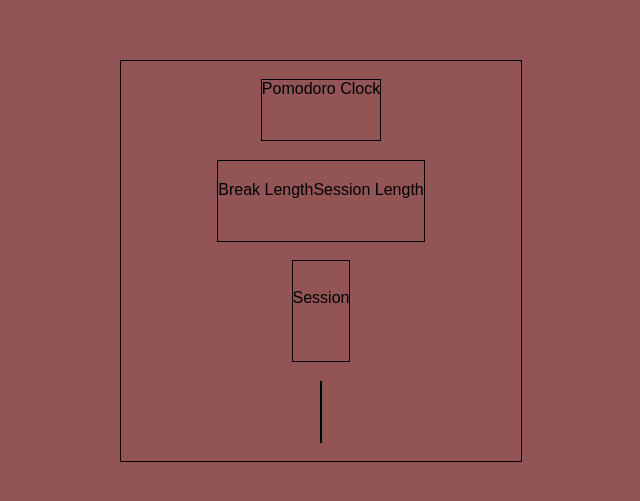
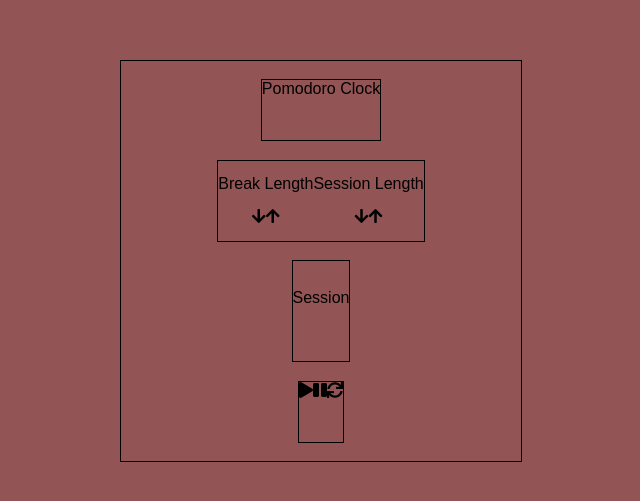
Before and after one commit to BalintMendli/pomodoro-clock, a React (Create React App) app: page / in a window 1280 px wide. Shown: the part 139-640 px from the top of the page, without its empty margins (319-959 px from the left). Built offline with nearby package versions, Linux system fonts and the light colour scheme.

Commit message:
Add icons

```diff
--- a/public/index.html
+++ b/public/index.html
@@ -10,6 +10,7 @@
     -->
     <link rel="manifest" href="%PUBLIC_URL%/manifest.json">
     <link rel="shortcut icon" href="%PUBLIC_URL%/favicon.ico">
+    <link rel="stylesheet" href="https://use.fontawesome.com/releases/v5.2.0/css/all.css" integrity="sha384-hWVjflwFxL6sNzntih27bfxkr27PmbbK/iSvJ+a4+0owXq79v+lsFkW54bOGbiDQ" crossorigin="anonymous">
     <!--
       Notice the use of %PUBLIC_URL% in the tags above.
       It will be replaced with the URL of the `public` folder during the build.
--- a/src/App.js
+++ b/src/App.js
@@ -12,17 +12,21 @@ class App extends Component {
             <div id="settings-left">
               <div id="break-label">Break Length</div>
               <div id="break-settings">
-                <div id="break-decrement"></div>
+                <div id="break-decrement"><i className="fas fa-arrow-down"></i></div>
                 <div id="break-length"></div>
-                <div id="break-increment"></div>
+                <div id="break-increment"><i className="fas fa-arrow-up"></i>
+
+</div>
               </div>
             </div>
             <div id="settings-right">
               <div id="session-label">Session Length</div>
               <div id="session-settings">
-                <div id="session-decrement"></div>
+                <div id="session-decrement"><i className="fas fa-arrow-down"></i></div>
                 <div id="session-length"></div>
-                <div id="session-increment"></div>
+                <div id="session-increment"><i className="fas fa-arrow-up"></i>
+
+</div>
               </div>
             </div>
           </div>
@@ -31,7 +35,7 @@ class App extends Component {
             <div id="time-left"></div>
           </div>
           <div id="controls">
-            <div id="start-stop"></div>
+            <div id="start-stop"><i class="fas fa-play"></i><i class="fas fa-pause"></i><i class="fas fa-sync"></i></div>
             <div id="reset"></div>
           </div>
         </div>
```
